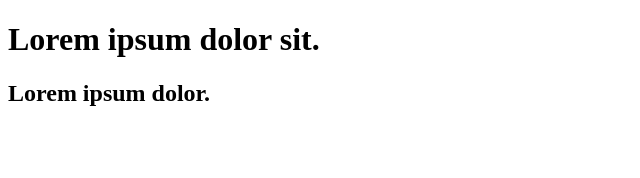
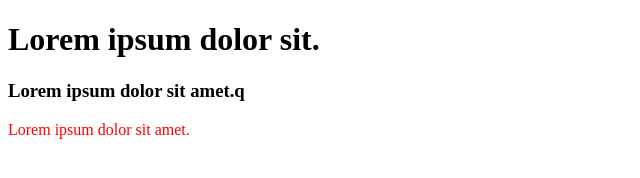
Before and after one commit to MA9Dev/First-Project, a plain HTML site: page index.html in a window 1280 px wide. Shown: the whole page, without its empty margins (0-640 px from the left). Drawn offline with Linux system fonts and the light colour scheme.

Commit message:
new color

```diff
--- a/index.html
+++ b/index.html
@@ -9,8 +9,8 @@
 
 
 <h1>Lorem ipsum dolor sit.</h1>
-<h2>Lorem ipsum dolor.</h2>
-
+<h3 class="test">Lorem ipsum dolor sit amet.q</h3>
+<p>Lorem ipsum dolor sit amet.</p>
 
 
 
--- a/style/css.css
+++ b/style/css.css
@@ -1,3 +1,6 @@
 h1{
     color: black;
 }
+p{
+    color: red;
+}
```
